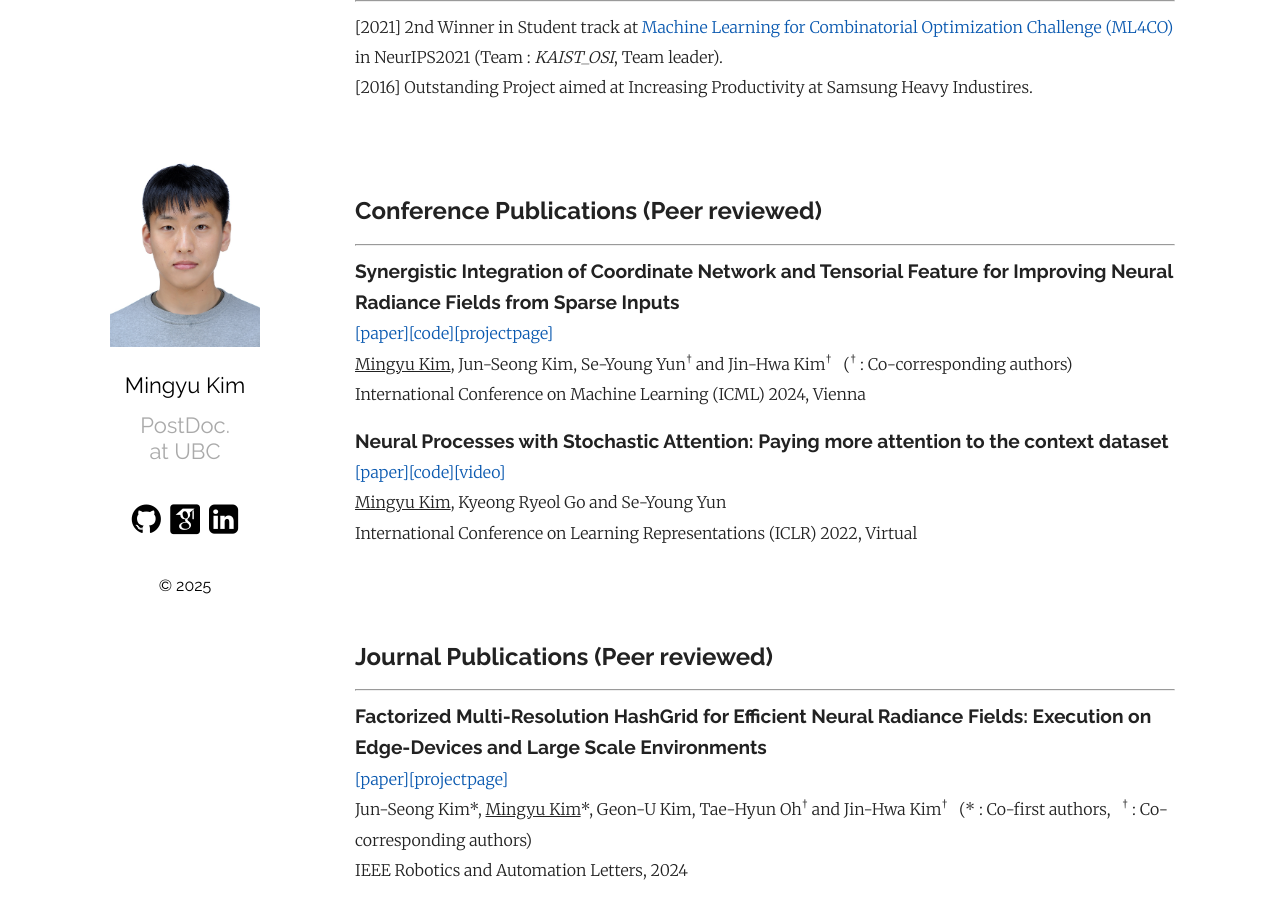
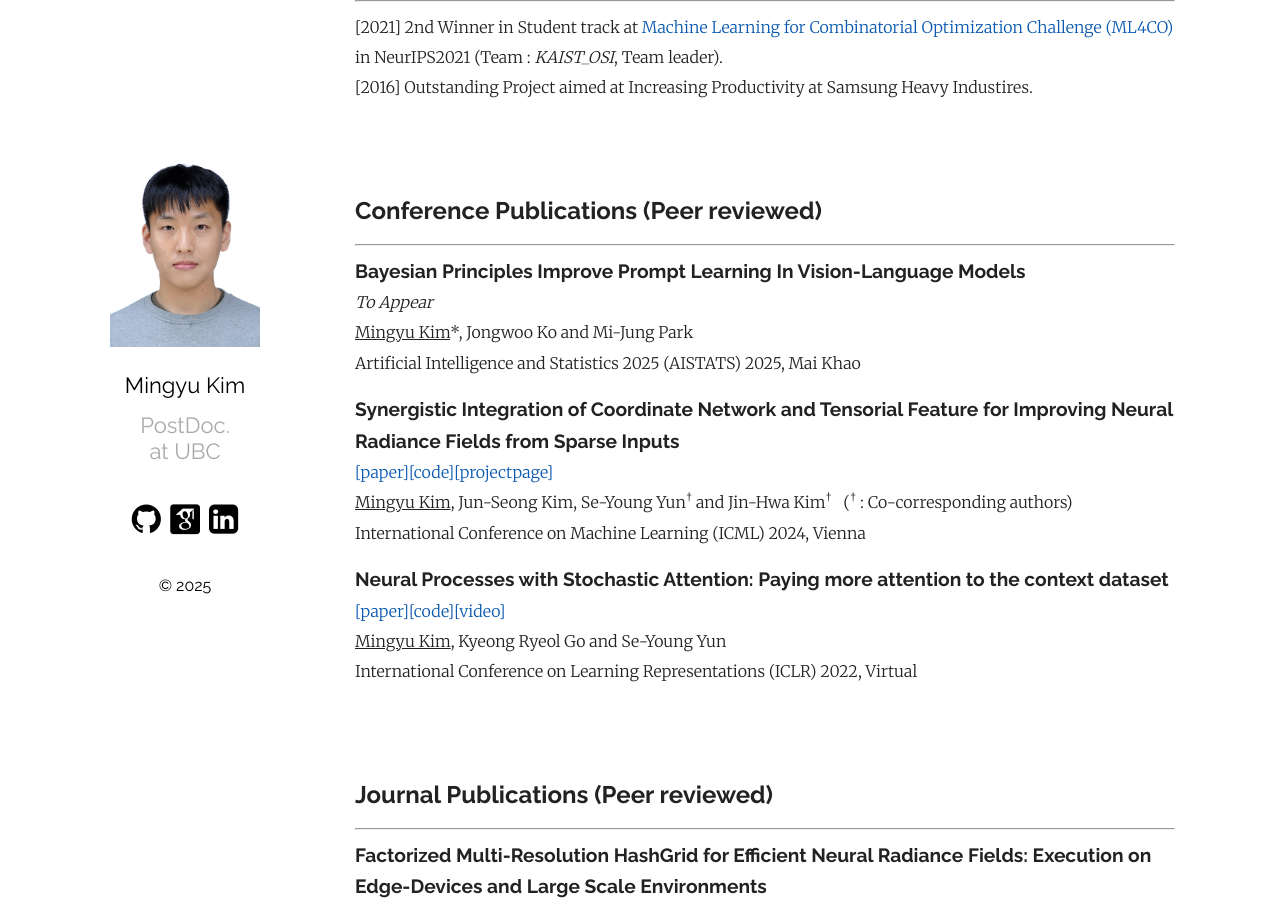
Before and after one commit to MingyuKim87/MingyuKim87.github.io, a Jekyll site: the page built from index.md, in a window 1280 px wide and 900 px high, scrolled down 834 px. Built offline with Jekyll 4.4.1, drawn with Linux system fonts in a browser that asks for light colours; some web fonts are replaced.

Commit message:
Update index.md

```diff
--- a/index.md
+++ b/index.md
@@ -40,6 +40,11 @@ Email : mgyu.kim [at] ubc.ca
 
 ## Conference Publications (**Peer reviewed**)
 <hr>
+
+**<span style="font-family:Raleway; font-size:1.2em;"> Bayesian Principles Improve Prompt Learning In Vision-Language Models </span>**
+*To Appear*
+<U>Mingyu Kim</U>\*, Jongwoo Ko and Mi-Jung Park
+Artificial Intelligence and Statistics 2025 (AISTATS) 2025, Mai Khao
 
 **<span style="font-family:Raleway; font-size:1.2em;"> Synergistic Integration of Coordinate Network and Tensorial Feature for Improving Neural Radiance Fields from Sparse Inputs </span>**
 [[paper]][synergynerf][[code]][synergynerf_code][[projectpage]][synergynerf_project]
```
